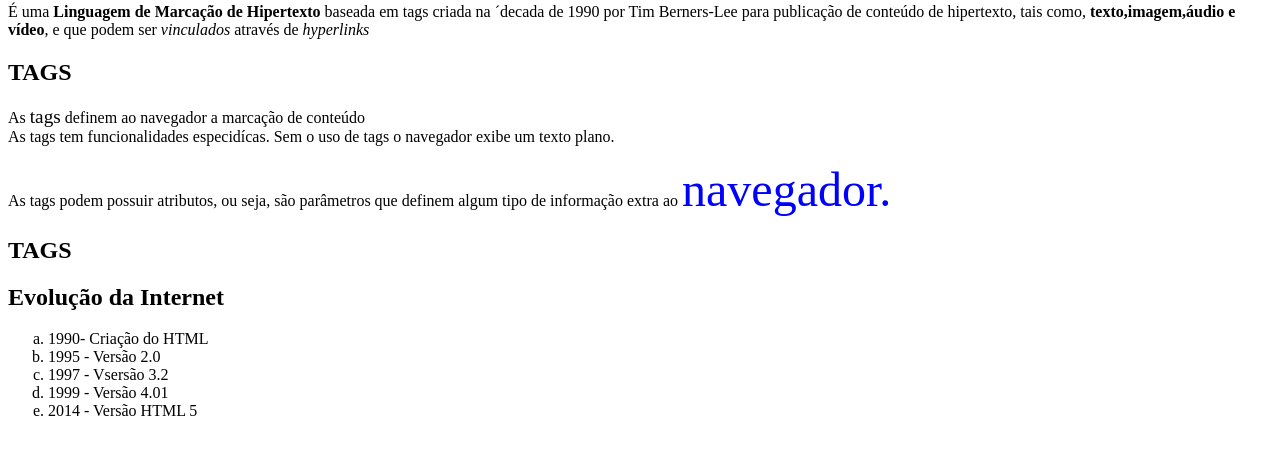
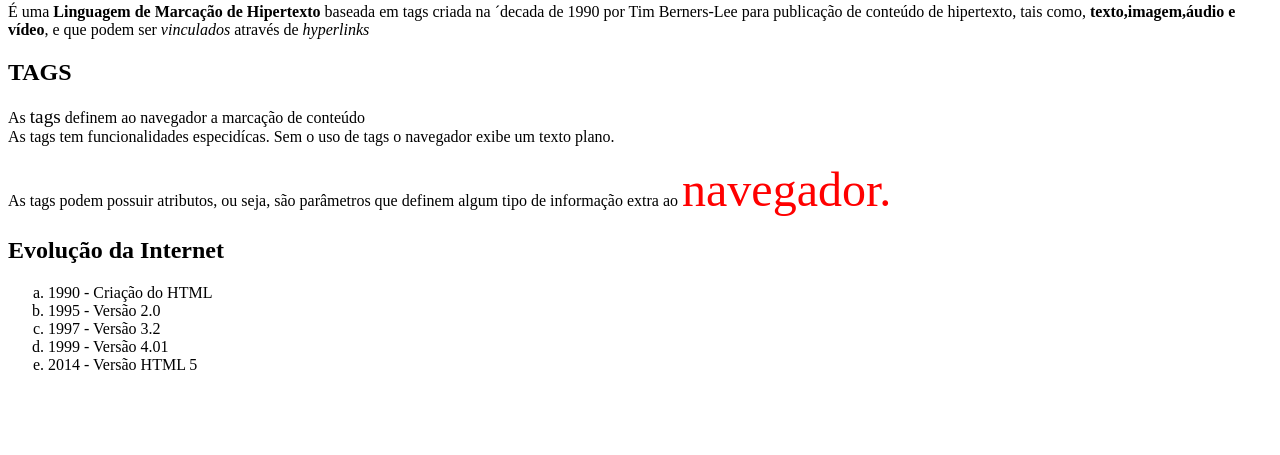
Before and after one commit to ana-julia-letchacovski/primeiro_site, a plain HTML site: page index.html in a window 1280 px wide. Shown: the part 77-532 px from the top of the page. Drawn offline with Linux system fonts and the light colour scheme.

Commit message:
Update index.html

```diff
--- a/index.html
+++ b/index.html
@@ -12,18 +12,16 @@
 
     <h2>TAGS</h2>
     <p>As <big>tags</big> definem ao navegador a marcação de conteúdo <br>As tags tem funcionalidades especidícas. Sem o uso de tags o navegador exibe um texto plano.</p>
-    <p>As tags podem possuir atributos, ou seja, são parâmetros que definem algum tipo de informação extra ao <font color="blue" size="14">navegador.</font></p>
-
-    <h2>TAGS</h2>
+    <p>As tags podem possuir atributos, ou seja, são parâmetros que definem algum tipo de informação extra ao <font color="red" size="14">navegador.</font></p>
 
     <h2>Evolução da Internet</h2>
     <ol type="a">
-        <li>1990- Criação do HTML</li>
+        <li>1990 -  Criação do HTML</li>
         <li>1995 - Versão 2.0</li>
-        <li>1997 - Vsersão 3.2</li>
-        <li>1999 -  Versão 4.01</li>
+        <li>1997 - Versão 3.2</li>
+        <li>1999 - Versão 4.01</li>
         <li>2014 - Versão HTML 5</li>
+
     </ol>
-
 </body>
 </html>
```
